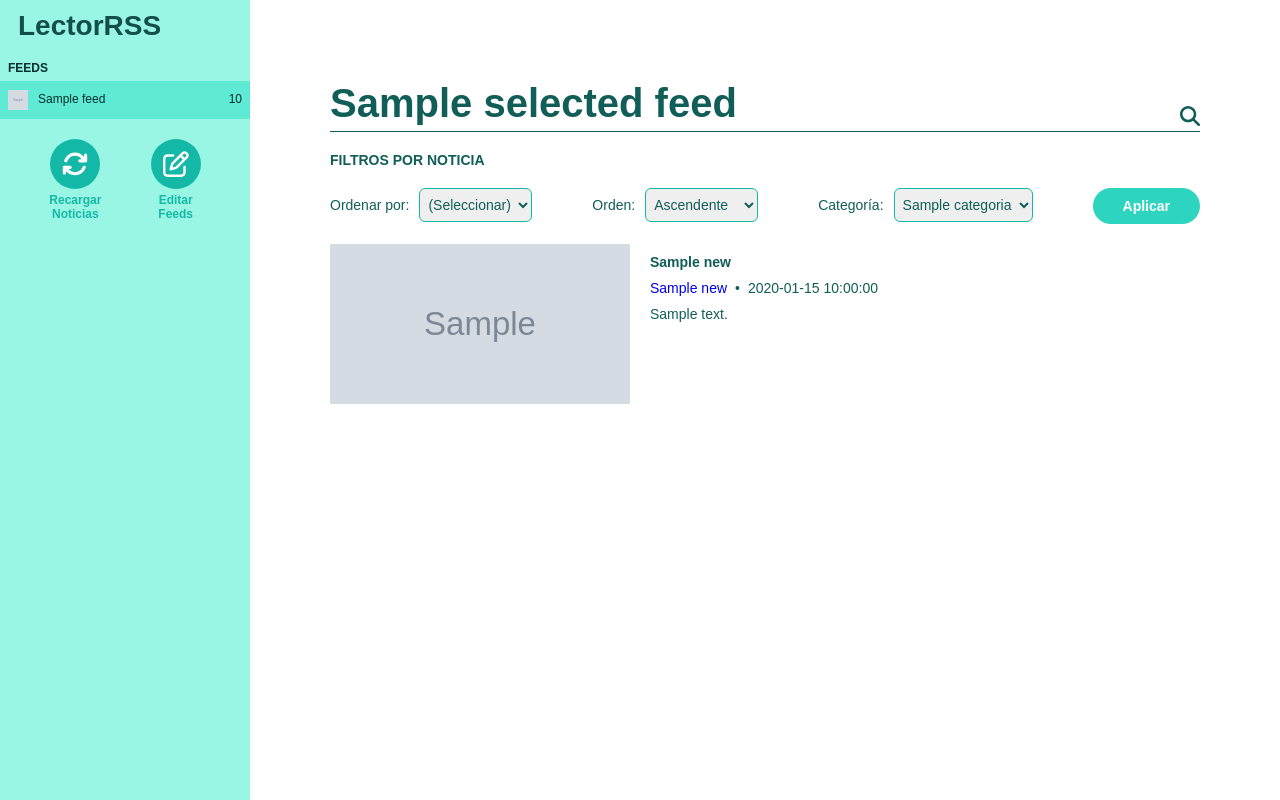
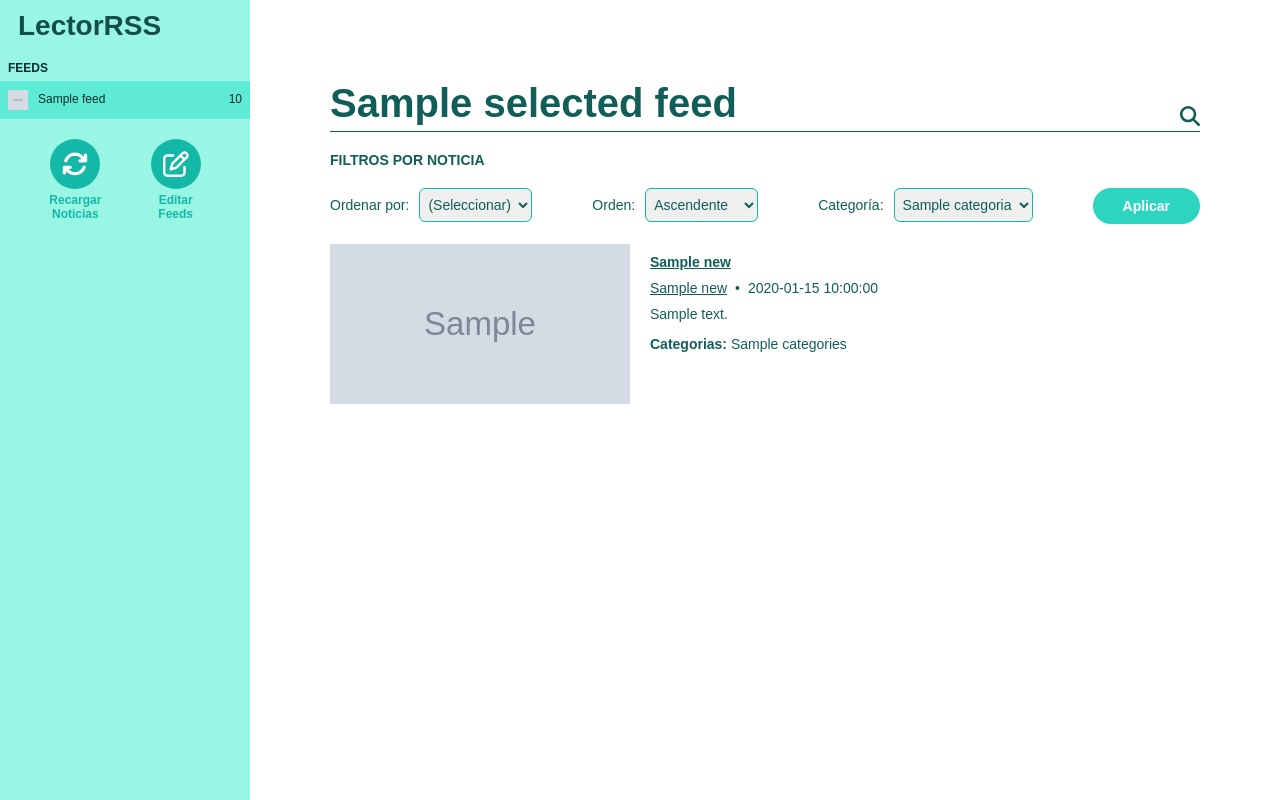
Before and after one commit to CarlosJCD/PrimeraEntregaOptimizacionWeb, a PHP site: template views/index.php in a window 1280 px wide. Run offline with PHP 8.4, Linux system fonts and the light colour scheme; the template is opened without the code that fills it: most values are stand-ins (such as "Sample title", 1, 10 or a date in 2020); grey boxes marked "Sample" are stand-in pictures; style sheets or scripts are compiled from the project's sources; some libraries are stand-ins or nearby versions.

Commit message:
Mejoras en estilos y correcciones a logicas de fondo

```diff
--- a/controllers/CtrlFeeds.php
+++ b/controllers/CtrlFeeds.php
@@ -125,11 +125,11 @@ class CtrlFeeds
         $feedImageUrl = $simplePieFeed->get_image_link();
         $feedModel->feedRssUrl = $simplePieFeed->subscribe_url();
 
-        if ($simplePieFeed->get_image_link() == $feedModel->feedUrl && !isset($feedimageUrl)) {
+        if ($simplePieFeed->get_image_link() == $feedModel->feedUrl || !isset($feedImageUrl)) {
             $feedImageUrl = $simplePieFeed->get_image_url();
 
             if (!isset($feedImageUrl) || $feedImageUrl == $feedModel->feedUrl) {
-                $feedModel->feedImageUrl = 'https://upload.wikimedia.org/wikipedia/commons/thumb/4/43/Feed-icon.svg/800px-Feed-icon.svg.png';
+                $feedImageUrl = 'https://cdn-icons-png.flaticon.com/512/124/124033.png';
             }
         }
 
--- a/controllers/CtrlPages.php
+++ b/controllers/CtrlPages.php
@@ -24,13 +24,15 @@ class CtrlPages{
         if(!empty($feedId)){
             $db = $db->where(["news.feedId" =>$feedId]);
             $selectedFeed =  FeedModel::findById($feedId);
+
+            $feedCategories = CategoriesModel::where("feedId", $feedId);
         }
 
         if(!empty($categoriaId)){
-            $db = $db->select("categories.id")->where(["categories.id"=>$categoriaId])->join("categories_news", "categories_news.newsId","=","news.id")->join("categories","categories_news.categoryId","=","categories.id");
+            $db = $db->where(["categories.id"=>$categoriaId]);
         }
 
-        $db = $db->select(["news.id","newsTitle", "newsDescription","newsDate", "newsUrl", "newsImageUrl", "feedName","feedImageUrl", "feedUrl"])->from("news")->join("feeds","feeds.id","=","news.feedId");
+        $db = $db->select(["news.id","newsTitle", "newsDescription","newsDate", "newsUrl", "newsImageUrl", "feedName","feedImageUrl", "feedUrl", "GROUP_CONCAT(categories.categoryName SEPARATOR ', ') AS categories"])->from("news")->join("INNER","feeds","feeds.id","=","news.feedId")->groupBy("news.id")->join("LEFT","categories_news", "categories_news.newsId","=","news.id")->join("LEFT","categories","categories_news.categoryId","=","categories.id");
 
         $db = $db->orderBy($ordenarPor)->order($orden);
 
--- a/src/scss/_index.scss
+++ b/src/scss/_index.scss
@@ -131,12 +131,16 @@
     }
 
     &__titulo {
+        &:hover{
+            color: v.$verde6;
+        }
 
         font-size: 14px;
         font-weight: v.$bold;
         color: v.$verde9;
         margin: 0;
         margin-bottom: 10px;
+        text-decoration: underline;
     }
 
     &__info {
@@ -150,13 +154,20 @@
         margin-bottom: 10px;
     }
 
-    &__info-texto {
-
+    &__feed, &__info-texto {
         margin: 0;
     }
 
+    &__feed{
+        text-decoration: underline;
+
+        &:hover{
+            color: v.$verde6;
+        }
+    }
+
+
     &__texto {
-
         font-size: 14px;
         font-weight: v.$regular;
         color: v.$verde9;
@@ -166,6 +177,15 @@
         word-wrap: break-word;
         overflow: hidden;
         max-height: 3.6em;
+    }
 
+    &__categorias{
+        font-size: 14px;
+        font-weight: v.$bold;
+        color: v.$verde9;
+
+        span{
+            font-weight: v.$regular;
+        }
     }
 }
--- a/src/scss/base/_globales.scss
+++ b/src/scss/base/_globales.scss
@@ -20,6 +20,7 @@ body {
 
 a {
     text-decoration: none;
+    color: unset;
 }
 
 img {
--- a/views/index.php
+++ b/views/index.php
@@ -32,12 +32,12 @@
         </select>
     </div>
 
-    <?php if(isset($feedId) && !empty($feedId)):?>
+    <?php if(!empty($feedId) && !empty($categorias)):?>
     <div class="contenido__filtros-contenedor">
         <label for="categoria" class="contenido__filtros-label">Categoría:</label>
 
         <select id="categoria" class="contenido__filtros-select" name="categoriaId" >
-            <option value="">(Seleccionar)</option>
+            <option value="">Todas</option>
             <?php foreach ($categorias as $categoria):?>
             <option <?= (isset($categoriaId) && $categoriaId == $categoria->id) ? "selected" : "" ?> value="<?= $categoria->id ?>"><?= $categoria->categoryName ?></option>
             <?php endforeach; ?>
@@ -61,7 +61,7 @@ foreach ($news as $noticia): ?>
         <a href="<?= $noticia["newsUrl"] ?>" target="_blank"><p class="noticias__titulo"><?= $noticia["newsTitle"] ?></p></a>
 
         <div class="noticias__info">
-            <a href="<?= $noticia["feedUrl"] ?>" target="_blank"><p class="noticias__info-texto"><?= $noticia["feedName"] ?></p></a>
+            <p class="noticias__feed"><a href="<?= $noticia["feedUrl"] ?>" target="_blank"><?= $noticia["feedName"] ?></a></p>
             <p class="noticias__info-texto">•</p>
             <p class="noticias__info-texto"><?= $noticia["newsDate"] ?></p>
         </div>
@@ -69,6 +69,8 @@ foreach ($news as $noticia): ?>
         <p class="noticias__texto">
         <?= strip_tags($noticia["newsDescription"]) ?>
         </p>
+
+        <p class="noticias__categorias">Categorias: <span><?= $noticia["categories"] ?? "---" ?></span></p>
     </div>
 </div>
 <?php endforeach; ?>
```
Also changed, not shown: classes/DB.php (+20 -3 lines).
